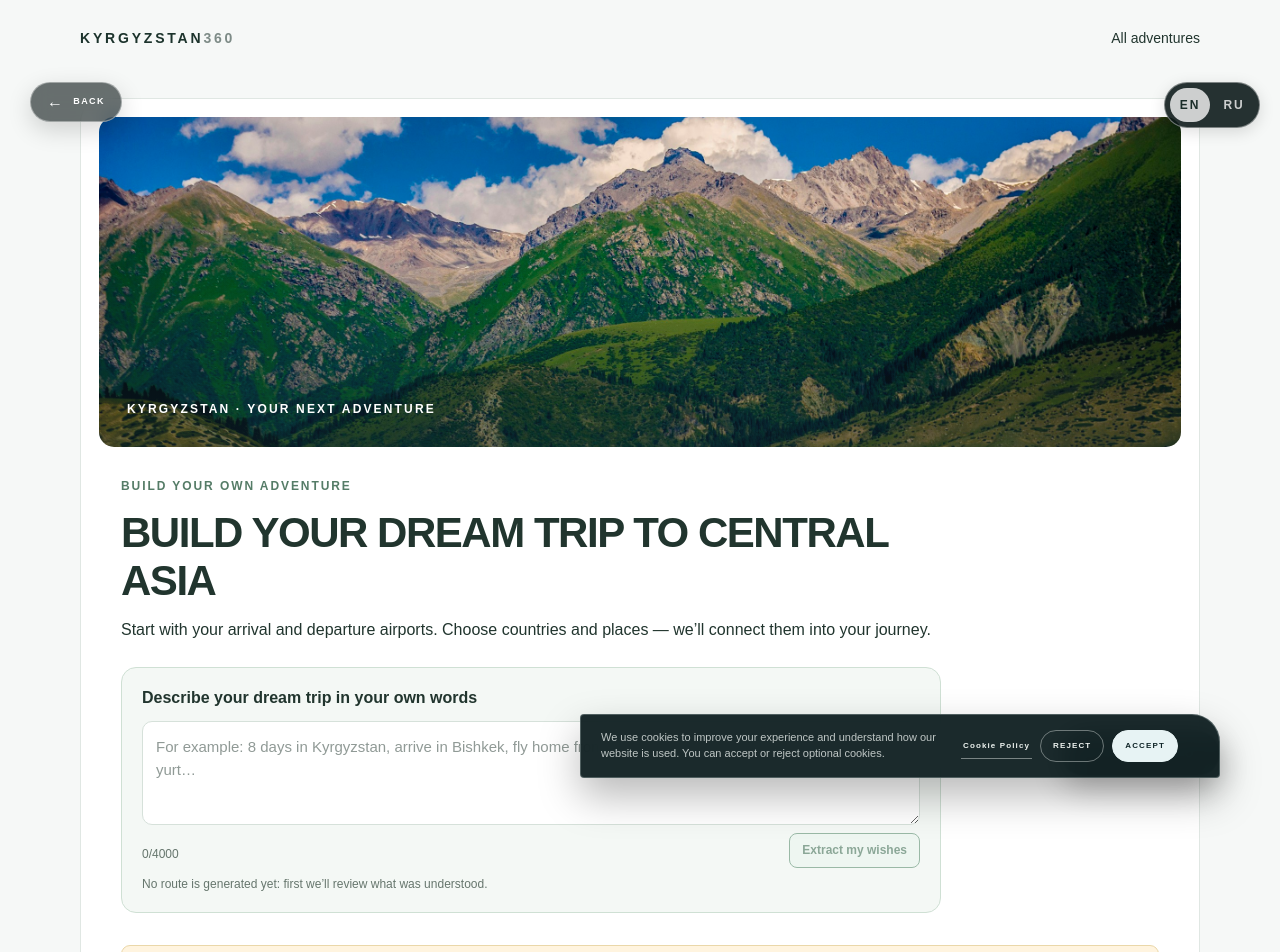
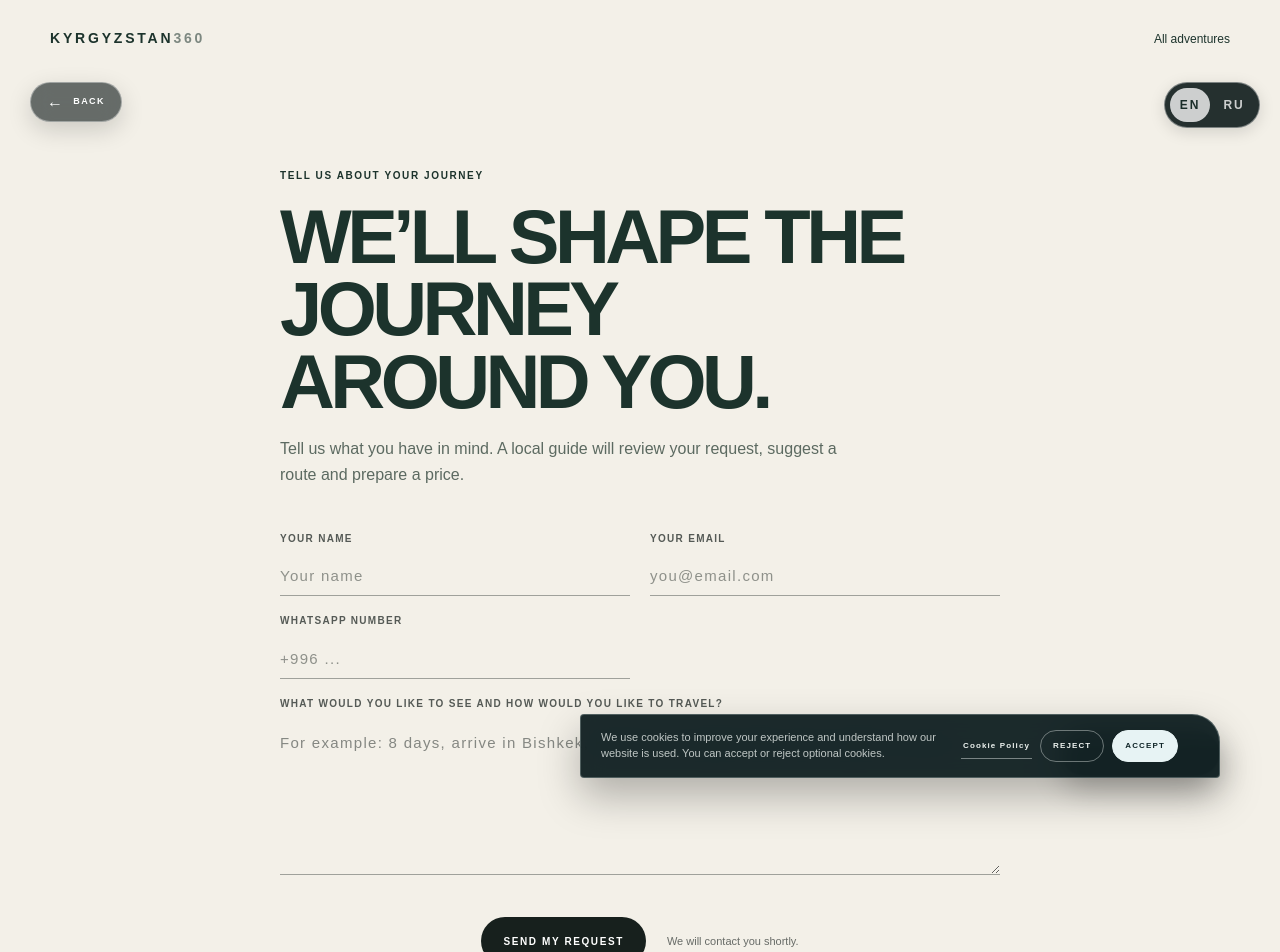
Before and after one commit to tataremil2-blip/Kyrgyzstan360, a Next.js app: page /en/plan-my-trip in a window 1280 px wide. Shown: the top 952 px of the page. Built offline with nearby package versions, Linux system fonts and the light colour scheme.

Commit message:
Simplify trip planner to guide inquiry form

```diff
--- a/app/[lang]/InquiryForm.tsx
+++ b/app/[lang]/InquiryForm.tsx
@@ -8,7 +8,7 @@ import { FormEvent, useState } from "react";
 import Link from "@/app/LocalizedLink";
 import "./inquiry-form.css";
 
-export default function InquiryForm({ compact = false, winter = false, preferredDates, tour, groupBooking = false, submitLabel, message }: { compact?: boolean; winter?: boolean; preferredDates?: string; tour?: string; groupBooking?: boolean; submitLabel?: string; message?: string }) {
+export default function InquiryForm({ compact = false, winter = false, preferredDates, tour, groupBooking = false, submitLabel, message, showDescription = false, successMessage }: { compact?: boolean; winter?: boolean; preferredDates?: string; tour?: string; groupBooking?: boolean; submitLabel?: string; message?: string; showDescription?: boolean; successMessage?: string }) {
   const translate = useTranslator();
   const { locale } = useLocale();
   const [status, setStatus] = useState<"idle" | "sending" | "sent" | "error">("idle");
@@ -25,7 +25,7 @@ export default function InquiryForm({ compact = false, winter = false, preferred
       const response = await fetch("/api/inquiries", {
         method: "POST",
         headers: { "Content-Type": "application/json", "Accept-Language": locale },
-        body: JSON.stringify({ locale, message, name: form.get("name"), email: form.get("email"), phone: winter ? undefined : form.get("phone"), whatsapp: form.get("whatsapp"), tour: tour ?? (winter ? "Winter freeride camp" : undefined), preferredDates, travelMode: groupBooking ? form.get("travelMode") : undefined }),
+        body: JSON.stringify({ locale, message: [message, showDescription ? form.get("description") : ""].filter(Boolean).join("\n\n"), name: form.get("name"), email: form.get("email"), phone: winter ? undefined : form.get("phone"), whatsapp: form.get("whatsapp"), tour: tour ?? (winter ? "Winter freeride camp" : undefined), preferredDates, travelMode: groupBooking ? form.get("travelMode") : undefined }),
       });
 
       if (!response.ok) {
@@ -47,10 +47,11 @@ export default function InquiryForm({ compact = false, winter = false, preferred
       <label>{translate(winter ? "Surname and first name" : compact ? "Your name" : "Full name")}<input name="name" autoComplete="name" placeholder={translate(compact && !winter ? "Your name" : "Surname and name")} required /></label>
       {translate((compact || winter) && <label>{translate("Your email")}<input name="email" type="email" autoComplete="email" placeholder={translate("you@email.com")} required /></label>)}
       <label>{translate("WhatsApp number")}<input name="whatsapp" type="tel" autoComplete={winter ? "tel" : undefined} placeholder={translate("+996 ...")} required /></label>
+      {showDescription && <label className="form-description">{locale === "ru" ? "Что вы хотите увидеть и как хотите путешествовать?" : "What would you like to see and how would you like to travel?"}<textarea name="description" rows={6} placeholder={locale === "ru" ? "Например: 8 дней, прилёт в Бишкек, Кель-Суу, шоу орлов и ночёвка в юрте…" : "For example: 8 days, arrive in Bishkek, Kel-Suu, an eagle show and a night in a yurt…"} required /></label>}
       {translate(groupBooking && <label className="form-travel-mode">{translate("How will you travel?")}<select name="travelMode" defaultValue="" required><option value="" disabled>{translate("Select an option")}</option><option value="Passenger">{translate("Passenger — with an experienced driver")}</option><option value="Driver">{translate("Driver — share the wheel in a rented 4×4")}</option></select></label>)}
       {translate(!compact && !winter && <label className="form-email">{translate("Your email")}<input name="email" type="email" autoComplete="email" placeholder={translate("you@email.com")} required /></label>)}
     </div>
-    <div className="form-submit"><button type="submit" disabled={status === "sending" || status === "sent"}>{translate(status === "sending" ? "Sending..." : status === "sent" ? "Sent ✓" : status === "error" ? "Try again" : submitLabel ?? (preferredDates ? "Send booking request" : "Send inquiry"))}</button><p role="status" aria-live="polite">{translate(status === "sent" ? "Thank you — your inquiry has been sent." : status === "error" ? errorMessage : "We will contact you shortly.")}</p></div>
+    <div className="form-submit"><button type="submit" disabled={status === "sending" || status === "sent"}>{translate(status === "sending" ? "Sending..." : status === "sent" ? "Sent ✓" : status === "error" ? "Try again" : submitLabel ?? (preferredDates ? "Send booking request" : "Send inquiry"))}</button><p role="status" aria-live="polite">{status === "sent" && successMessage ? successMessage : translate(status === "sent" ? "Thank you — your inquiry has been sent." : status === "error" ? errorMessage : "We will contact you shortly.")}</p></div>
     <p className="form-privacy-notice"><span>{translate("By submitting this form, you agree to our policy and consent to the processing of your information for the purpose of responding to your inquiry.")}</span><Link href="/privacy">{translate("Privacy Policy")}</Link></p>
     <div className="direct-contact"><p>{translate("Or contact us directly")}</p><LocalizedAnchor className="whatsapp-link" href="https://wa.me/996557444225" target="_blank" rel="noreferrer"><svg aria-hidden="true" viewBox="0 0 24 24"><path d="M20.4 3.6A11.8 11.8 0 0 0 2.8 19.1L2 22l3-0.8A11.8 11.8 0 1 0 20.4 3.6Z" fill="#25D366" /><path d="M8.1 6.8c-.3-.6-.6-.6-.9-.6H6.5c-.2 0-.6.1-.8.4s-1.1 1.1-1.1 2.7 1.1 3.1 1.3 3.3 2.2 3.5 5.4 4.7c2.6 1 3.2.8 3.8.8.6-.1 1.9-.8 2.2-1.6s.3-1.5.2-1.6-.3-.2-.7-.4-1.9-.9-2.2-1-.6-.1-.9.2-1 1-1.2 1.2-.4.2-.7.1c-1.8-.9-3-1.6-4.2-3.7-.3-.5.3-.5.8-1.6.1-.2 0-.5-.1-.7l-1-2.4Z" fill="#fff" /></svg><span>{translate("WhatsApp: +996 557 444 225")}</span></LocalizedAnchor><LocalizedAnchor href="mailto:tataremil2@gmail.com">{translate("tataremil2@gmail.com")}</LocalizedAnchor></div>
   </form>;
--- /dev/null
+++ b/app/[lang]/plan-my-trip/SimpleTripPlanner.tsx
@@ -0,0 +1,20 @@
+"use client";
+
+import Link from "@/app/LocalizedLink";
+import { useLocale } from "@/app/LocaleProvider";
+import InquiryForm from "../InquiryForm";
+
+export default function SimpleTripPlanner() {
+  const { locale } = useLocale();
+  const ru = locale === "ru";
+  return <main className="planner-page simple-planner-page">
+    <header className="planner-header"><Link className="brand" href="/">KYRGYZSTAN<span>360</span></Link><Link href="/#explore">{ru ? "Все путешествия" : "All adventures"}</Link></header>
+    <div className="simple-planner-shell">
+      <p className="planner-eyebrow">{ru ? "РАССКАЖИТЕ О СВОЁМ ПУТЕШЕСТВИИ" : "TELL US ABOUT YOUR JOURNEY"}</p>
+      <h1>{ru ? "Соберём маршрут под вас." : "We’ll shape the journey around you."}</h1>
+      <p className="simple-planner-intro">{ru ? "Напишите, каким вы видите путешествие. Гид изучит заявку, предложит маршрут и рассчитает стоимость." : "Tell us what you have in mind. A local guide will review your request, suggest a route and prepare a price."}</p>
+      <InquiryForm compact tour="Custom trip planner" showDescription submitLabel={ru ? "Отправить запрос" : "Send my request"} successMessage={ru ? "Заявка принята. В ближайшее время с вами свяжется гид с предложением маршрута и цены." : "Your request is received. A guide will contact you shortly with a route proposal and price."} />
+      <p className="simple-planner-note">{ru ? "Заявка ни к чему вас не обязывает. После отправки мы проверим пожелания, сезонность и доступность маршрута." : "There is no obligation. After you send the request, we will check your wishes, seasonality and route availability."}</p>
+    </div>
+  </main>;
+}
--- a/app/[lang]/plan-my-trip/page.tsx
+++ b/app/[lang]/plan-my-trip/page.tsx
@@ -1,7 +1,7 @@
 import type { Metadata } from "next";
 import { notFound } from "next/navigation";
 import { isLocale } from "@/lib/i18n";
-import TripPlanner from "./TripPlanner";
+import SimpleTripPlanner from "./SimpleTripPlanner";
 import "./planner.css";
 
 export async function generateMetadata({ params }: PageProps<"/[lang]/plan-my-trip">): Promise<Metadata> {
@@ -11,5 +11,5 @@ export async function generateMetadata({ params }: PageProps<"/[lang]/plan-my-tr
 }
 
 export default function PlanMyTripPage() {
-  return <TripPlanner firstMonth={new Date().toISOString().slice(0, 7)} />;
+  return <SimpleTripPlanner />;
 }
```
Also changed, not shown: app/[lang]/plan-my-trip/planner.css.
